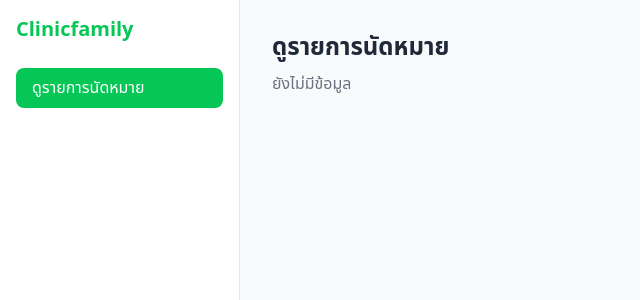
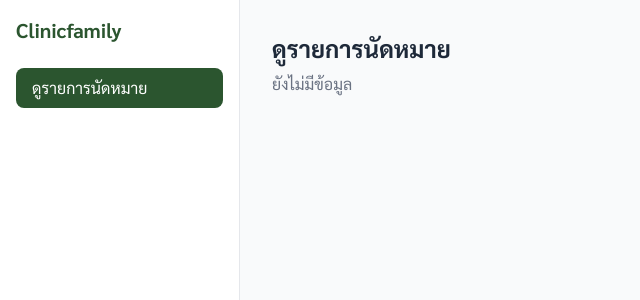
Before and after one commit to sayinanger/Clinicfamily, a React (Vite) app in the folder client/: page /admin in a window 1280 px wide. Shown: the top 300 px of the page, without its empty margins (0-640 px from the left). Built offline with nearby package versions, Linux system fonts and the light colour scheme.

Commit message:
แก้สีตาม Figma + ฟอนต์ Sarabun

```diff
--- a/client/index.html
+++ b/client/index.html
@@ -4,6 +4,10 @@
     <meta charset="UTF-8" />
     <link rel="icon" type="image/svg+xml" href="/favicon.svg" />
     <meta name="viewport" content="width=device-width, initial-scale=1.0" />
+    <!-- โหลดฟอนต์ Sarabun จาก Google Fonts (น้ำหนัก 400 ปกติ, 500 กลาง, 600 หนากลาง, 700 หนา) -->
+    <link rel="preconnect" href="https://fonts.googleapis.com" />
+    <link rel="preconnect" href="https://fonts.gstatic.com" crossorigin />
+    <link href="https://fonts.googleapis.com/css2?family=Sarabun:wght@400;500;600;700&display=swap" rel="stylesheet" />
     <title>Clinicfamily</title>
   </head>
   <body>
--- a/client/src/index.css
+++ b/client/src/index.css
@@ -1,7 +1,22 @@
 @import "tailwindcss";
 
-/* สีหลักของโปรเจกต์ — แก้ให้ตรงกับ Figma ได้ที่นี่ แล้วใช้ใน class เช่น bg-primary, text-primary */
+/*
+  ค่าสีและฟอนต์กลางของทั้งโปรเจกต์ (ตาม Figma)
+  - ตั้งชื่อ --color-xxx แล้ว Tailwind จะสร้าง class ให้อัตโนมัติ
+    เช่น --color-primary → ใช้ได้เป็น bg-primary, text-primary, border-primary
+  - ถ้า Figma เปลี่ยนสี ให้แก้ที่ไฟล์นี้ที่เดียว ทุกหน้าจะเปลี่ยนตาม
+  - ค่าสีดึงจาก Figma จริง (ตรวจ 2026-09-30); สีเฉพาะหน้าอื่น ๆ จะเพิ่มตอนทำหน้านั้น
+*/
 @theme {
-  --color-primary: #06c755;
-  --font-sans: "Noto Sans Thai", ui-sans-serif, system-ui, sans-serif;
+  /* เขียวเข้ม — ปุ่ม, หัวตาราง, ตัวหนังสือหลัก ฝั่งผู้ป่วย (LIFF) */
+  --color-primary: #2B552F;
+  /* เขียวอ่อน — ใช้เป็น bg-primary-light, border-primary-light */
+  --color-primary-light: #BAD5A8;
+  /* พื้นเขียวจาง — พื้นหลังหน้า/การ์ด ใช้เป็น bg-primary-soft */
+  --color-primary-soft: #EFF4EB;
+  /* เทา — ข้อความรอง/คำอธิบาย ใช้เป็น text-muted */
+  --color-muted: #868686;
+
+  /* ฟอนต์หลัก Sarabun (โหลดจาก Google Fonts ใน index.html) ถ้าโหลดไม่ได้จะใช้ฟอนต์ระบบแทน */
+  --font-sans: "Sarabun", ui-sans-serif, system-ui, sans-serif;
 }
```
